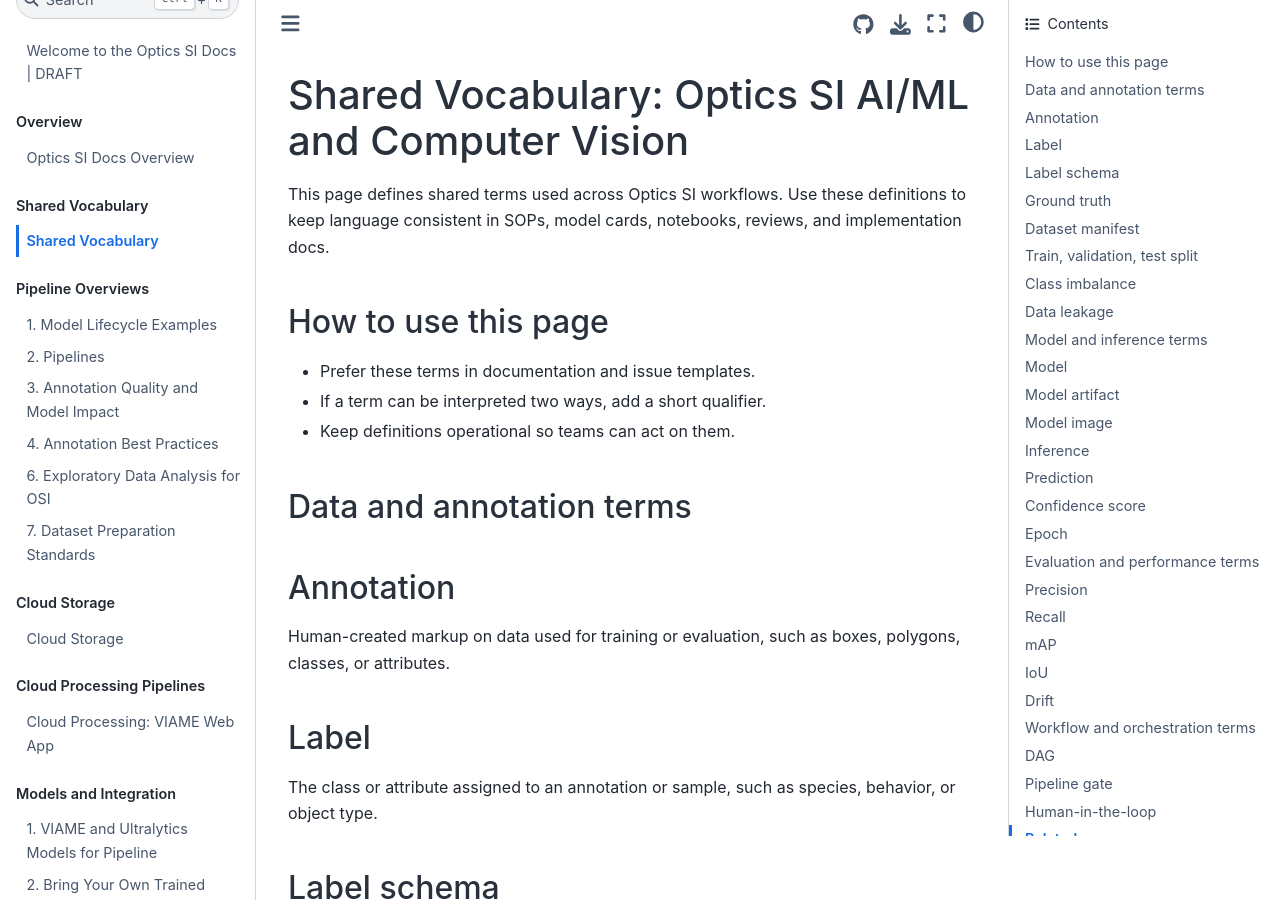
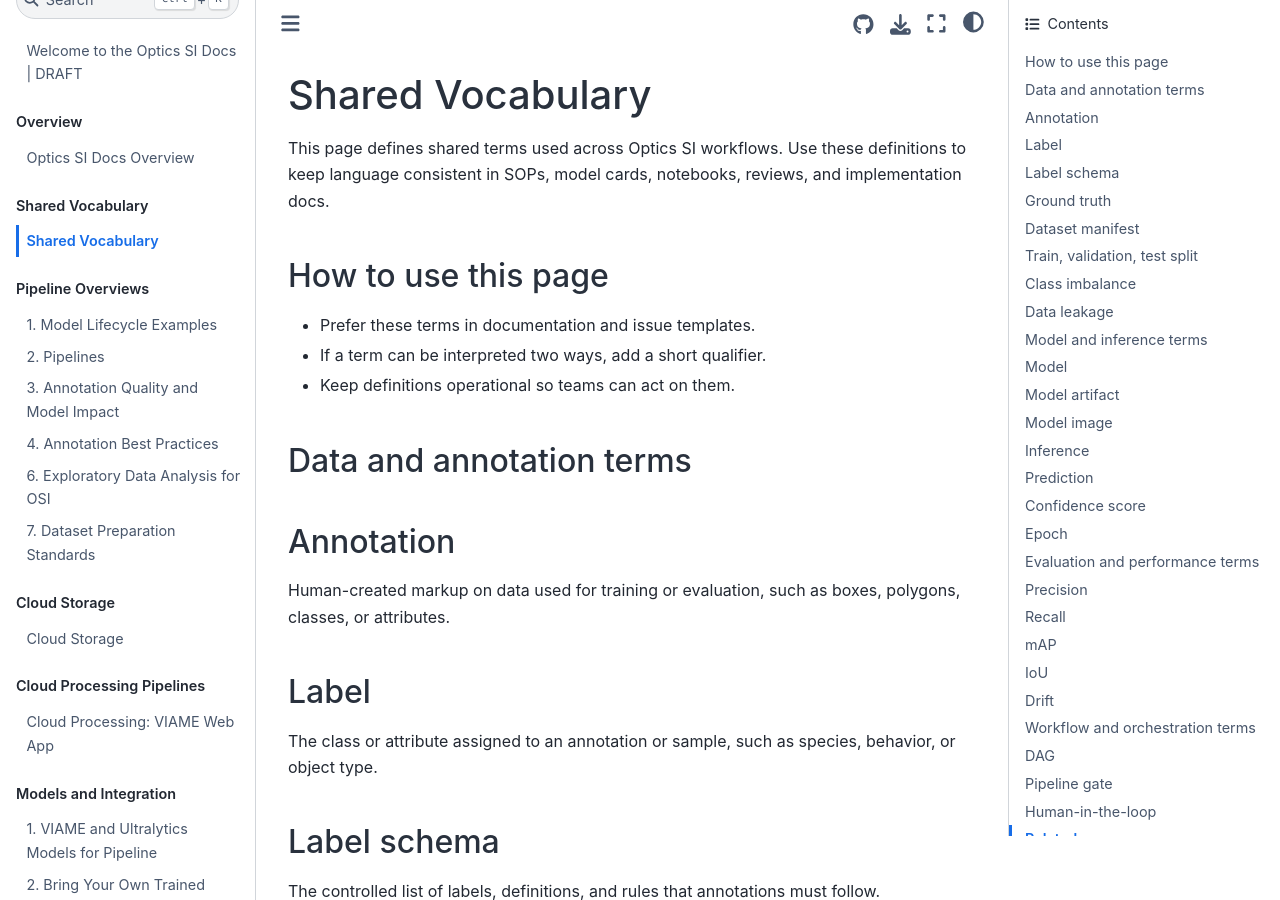
Before and after one commit to nmfs-ost/optics-si-docs, a Jupyter Book: the page built from content/osi/11_shared_vocabulary.md, in a window 1280 px wide and 900 px high. Built offline with Jupyter Book 1.0.4 settings and Sphinx 7.4.7 and the Sphinx Book theme 1.1.4, drawn with Linux system fonts in a browser that asks for light colours; pages that are not in the unit, such as notebooks, are missing from menus.

Commit message:
Update 11_shared_vocabulary.md

```diff
--- a/content/osi/11_shared_vocabulary.md
+++ b/content/osi/11_shared_vocabulary.md
@@ -1,4 +1,4 @@
-# Shared Vocabulary: Optics SI AI/ML and Computer Vision
+# Shared Vocabulary
 
 This page defines shared terms used across Optics SI workflows.
 Use these definitions to keep language consistent in SOPs, model cards, notebooks, reviews, and implementation docs.
```
